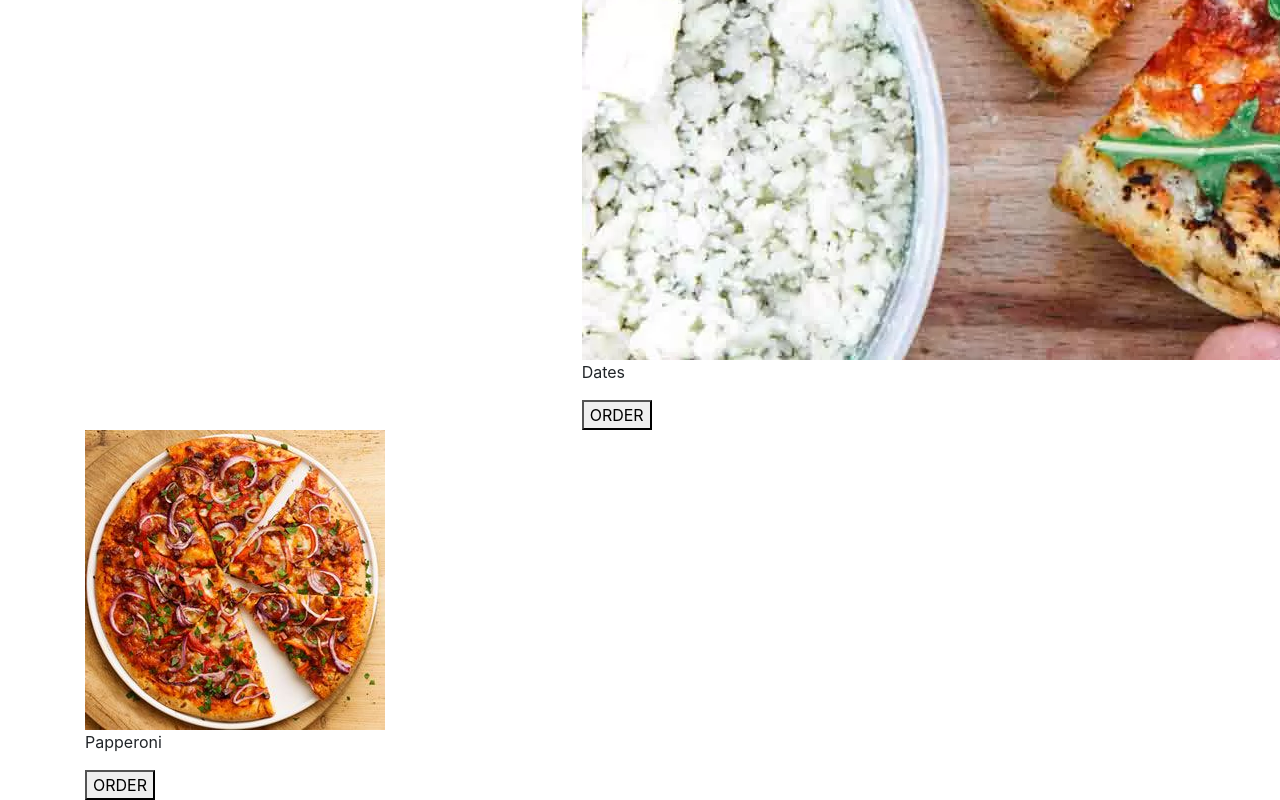
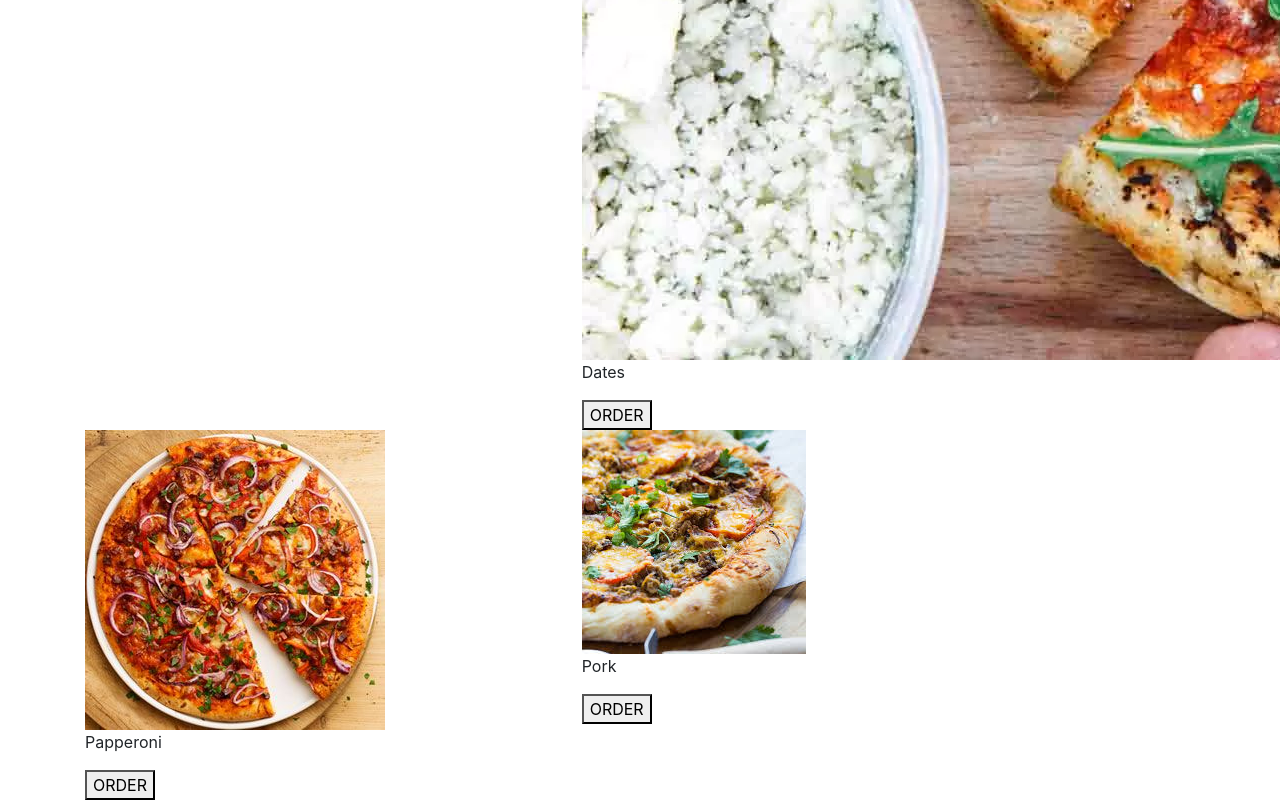
Before and after one commit to trever254/pizza-project, a plain HTML site: page index.html in a window 1280 px wide. Shown: the part 1671-2471 px from the top of the page. Drawn offline with nearby package versions, Linux system fonts and the light colour scheme.

Commit message:
added image

```diff
--- a/index.html
+++ b/index.html
@@ -68,6 +68,15 @@
                         </div>
                     </div>
                 </div>
+                <div class="col-sm-4 col-md-4 col-lg-4">
+                    <div>
+                        <img src="image/pork.jpeg">
+                        <div class="variaties">
+                            <p>Pork</p>
+                            <button id="b1" onclick="pork()">ORDER</button>
+                        </div>
+                    </div>
+                </div>
                </div>
            </div>
          </div>
```
